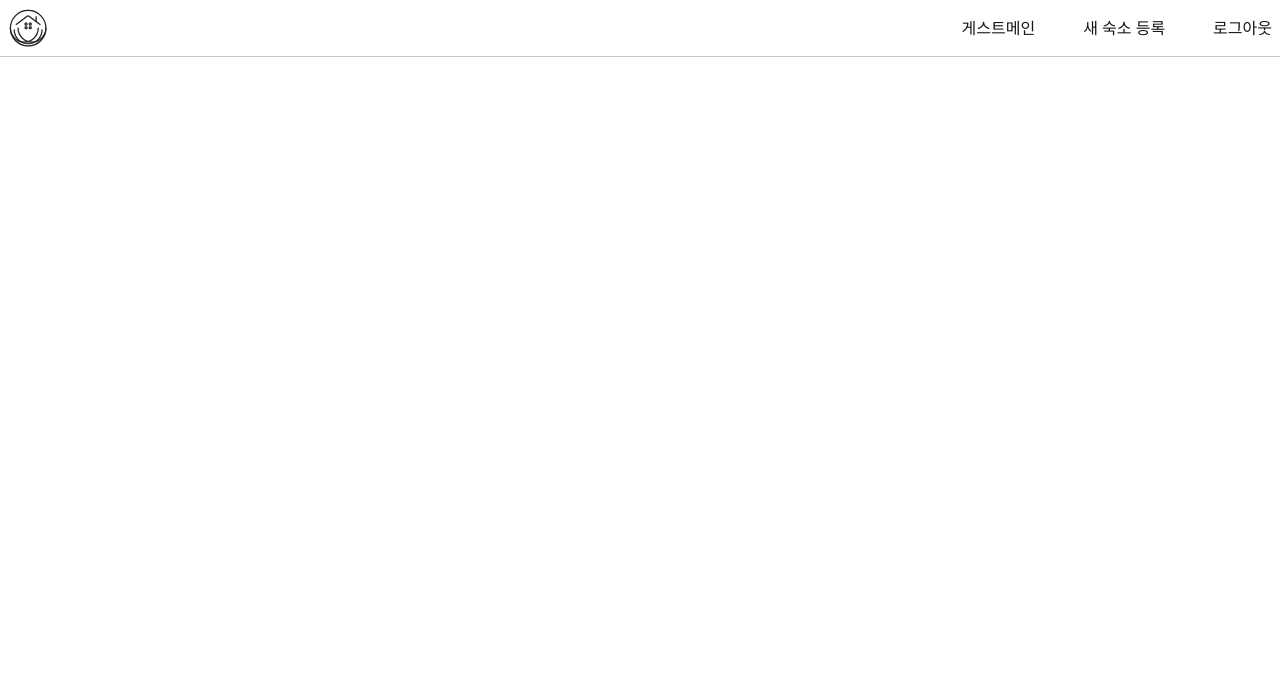
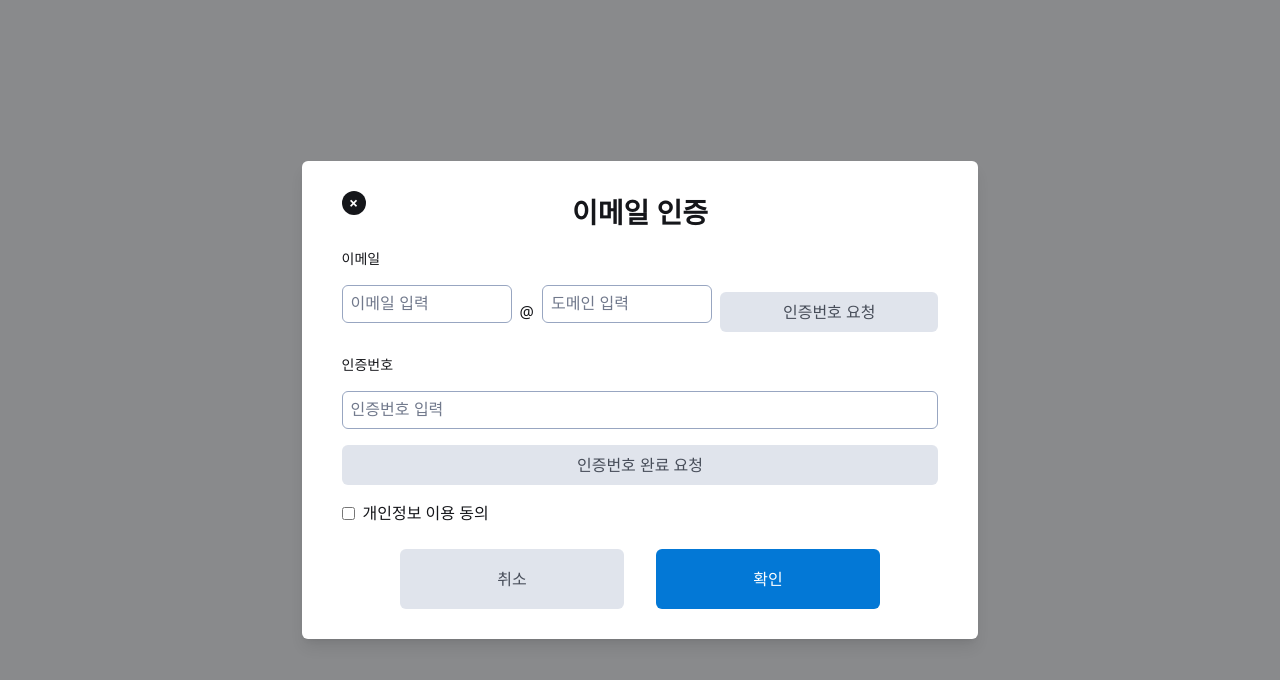
Before and after one commit to oz-04-main-001/Frontend, a React (Vite) app: page / in a window 1280 px wide. Shown: the top 680 px of the page. Built offline with nearby package versions, Linux system fonts and the light colour scheme; the HTML template or start-up script is replaced by a standard one; a web font is replaced by a local one.

Commit message:
DESIGN/ 로그아웃, 이메일 인증진행중

```diff
--- a/src/App.tsx
+++ b/src/App.tsx
@@ -1,24 +1,70 @@
-import { BrowserRouter, Routes, Route } from 'react-router-dom';
-import Main from './pages/Main';
-import Search from './pages/search';
-import Accommodations from './pages/room/Accommodations';
-import Stateroom from './pages/room/Stateroom';
-import Orders from './pages/room/Orders';
-import Header from './assets/Header';
+import Popup from './components/Popup';
+import Button, { BtnSize, BtnType } from './assets/buttons/Button'; // BtnSize와 BtnType을 import
+import { Input } from './assets/Input';
 
-function App() {
+const EmailVerification = ({ onClose }: { onClose: () => void }) => {
+  const handleRequestVerification = () => {
+    console.log('인증번호 요청');
+    // 추가 로직을 여기에 작성할 수 있습니다.
+  };
+
+  const handleCompleteVerification = () => {
+    console.log('인증번호 완료 요청');
+    // 추가 로직을 여기에 작성할 수 있습니다.
+  };
+
   return (
-    <BrowserRouter>
-    <Header labels={['게스트메인','새 숙소 등록','로그아웃']}/>
-      <Routes>
-        <Route path="/" element={<Main />} />
-        <Route path="/search" element={<Search />} />
-        <Route path="/accommodations" element={<Accommodations />} />
-        <Route path="/stateroom" element={<Stateroom />} />
-        <Route path="/stateroom/order" element={<Orders />} />
-      </Routes>
-    </BrowserRouter>
+    <Popup
+      title="이메일 인증"
+      onClose={onClose}
+      subTitle=""
+      buttonText={{ text1: '취소', text2: '확인' }}
+      onClickLogic1={onClose} // 취소 버튼 로직
+      onClickLogic2={onClose} // 확인 버튼 로직 (필요시 추가 로직을 여기에 추가할 수 있습니다)
+      titleClass="font-bold text-2xl"
+      subTitleClass="hidden"
+      containerClass="w-auto h-auto"
+    >
+      <div className="flex flex-col space-y-4">
+        <label className="text-sm" htmlFor="email">
+          이메일
+        </label>
+
+        {/* 이메일 입력과 '@' 기호, 도메인 입력란, 인증번호 요청 버튼을 한 줄로 배치 */}
+        <div className="flex items-center space-x-2">
+          <Input id="email" type="email" placeholder="이메일 입력" className="flex-grow" />
+          <span>@</span>
+          <Input id="domain" type="text" placeholder="도메인 입력" className="w-32" />
+          <Button
+            size={BtnSize.l}
+            text="인증번호 요청"
+            type={BtnType.popup}
+            onClick={handleRequestVerification}
+            className="transform -translate-y-[-6px]" // Tailwind CSS를 사용한 위치 조정
+          />
+        </div>
+
+        <label className="text-sm" htmlFor="verificationCode">
+          인증번호
+        </label>
+        <Input id="verificationCode" type="text" placeholder="인증번호 입력" />
+
+        <Button
+          size={BtnSize.l}
+          text="인증번호 완료 요청"
+          type={BtnType.popup}
+          onClick={handleCompleteVerification}
+        />
+
+        <div className="flex items-center mt-4">
+          <input type="checkbox" id="privacyAgreement" />
+          <label className="ml-2" htmlFor="privacyAgreement">
+            개인정보 이용 동의
+          </label>
+        </div>
+      </div>
+    </Popup>
   );
-}
+};
 
-export default App;
+export default EmailVerification;
--- a/src/assets/buttons/Button.tsx
+++ b/src/assets/buttons/Button.tsx
@@ -3,11 +3,14 @@ interface ButtonProps {
   text?: string;
   type?: BtnType;
   onClick?: React.MouseEventHandler<HTMLButtonElement>;
+  className?: string; // className 추가
 }
+
 export enum BtnSize {
   m = 'm',
   l = 'l',
 }
+
 export enum BtnType {
   normal = 'normal',
   disabled = 'disabled',
@@ -15,11 +18,12 @@ export enum BtnType {
   line = 'line',
   err = 'err',
 }
+
 const btnSize = (size: BtnSize) => {
   switch (size) {
-    case 'm':
+    case BtnSize.m: // 'm' 대신 enum 사용
       return 'b2';
-    case 'l':
+    case BtnSize.l: // 'l' 대신 enum 사용
       return 'b1';
     default:
       return 'b2';
@@ -34,20 +38,21 @@ export default function Button({
 }: ButtonProps) {
   const btnType = (type: BtnType) => {
     switch (type) {
-      case 'normal':
+      case BtnType.normal:
         return 'bg-primary-600 text-white h-full';
-      case 'disabled':
+      case BtnType.disabled:
         return 'bg-gray-200 text-gray-400';
-      case 'line':
+      case BtnType.line:
         return 'bg-gray-100 text-gray-400 border-2 border-gray-100 border-solid';
-      case 'popup':
+      case BtnType.popup:
         return 'bg-gray-200/30 text-gray-700 h-full';
-      case 'err':
+      case BtnType.err:
         return 'bg-state-err text-white';
       default:
-        return 'bg-primary-600 text-white ';
+        return 'bg-primary-600 text-white';
     }
   };
+
   return (
     <button
       onClick={onClick}
--- a/src/components/Popup.tsx
+++ b/src/components/Popup.tsx
@@ -42,7 +42,7 @@ const Popup: React.FC<PopupProps> = ({
         <h2 className={`text-center pt- ${titleClass}`}>{title}</h2>
         <p className={`text-center pt-2 pb-3 ${subTitleClass}`}>{subTitle}</p>
         <div className="mt-4">{children}</div>
-        <div className="flex justify-between mt-6 mx-10 w-full">
+        <div className="flex justify-center mt-6 mx-10 w-full">
           <div className="flex justify-between w-[30rem] h-[3.75rem]">
             <div className="w-56">
               <Button
--- /dev/null
+++ b/src/pages/user/EmailVerification.tsx
@@ -0,0 +1 @@
+// 이메일 인증 팝업
--- /dev/null
+++ b/src/pages/user/SignOut.tsx
@@ -0,0 +1,24 @@
+import Popup from './components/Popup';
+
+const SignOut = ({ onClose }: { onClose: () => void }) => {
+  const handleLogout = () => {
+    // 로그아웃 기능을 여기에 추가할 수 있습니다.
+    console.log('로그아웃 진행');
+    onClose(); // 로그아웃 후 팝업 닫기
+  };
+
+  return (
+    <Popup
+      title="로그아웃 하시겠습니까?"
+      subTitle=""
+      onClose={onClose}
+      buttonText={{ text1: '취소', text2: '로그아웃' }}
+      onClickLogic1={onClose} // 취소 버튼 클릭 시 팝업 닫기
+      onClickLogic2={handleLogout} // 로그아웃 버튼 클릭 시 로그아웃 기능 호출
+      titleClass="font-bold text-2xl"
+      subTitleClass="hidden"
+    />
+  );
+};
+
+export default SignOut;
```
